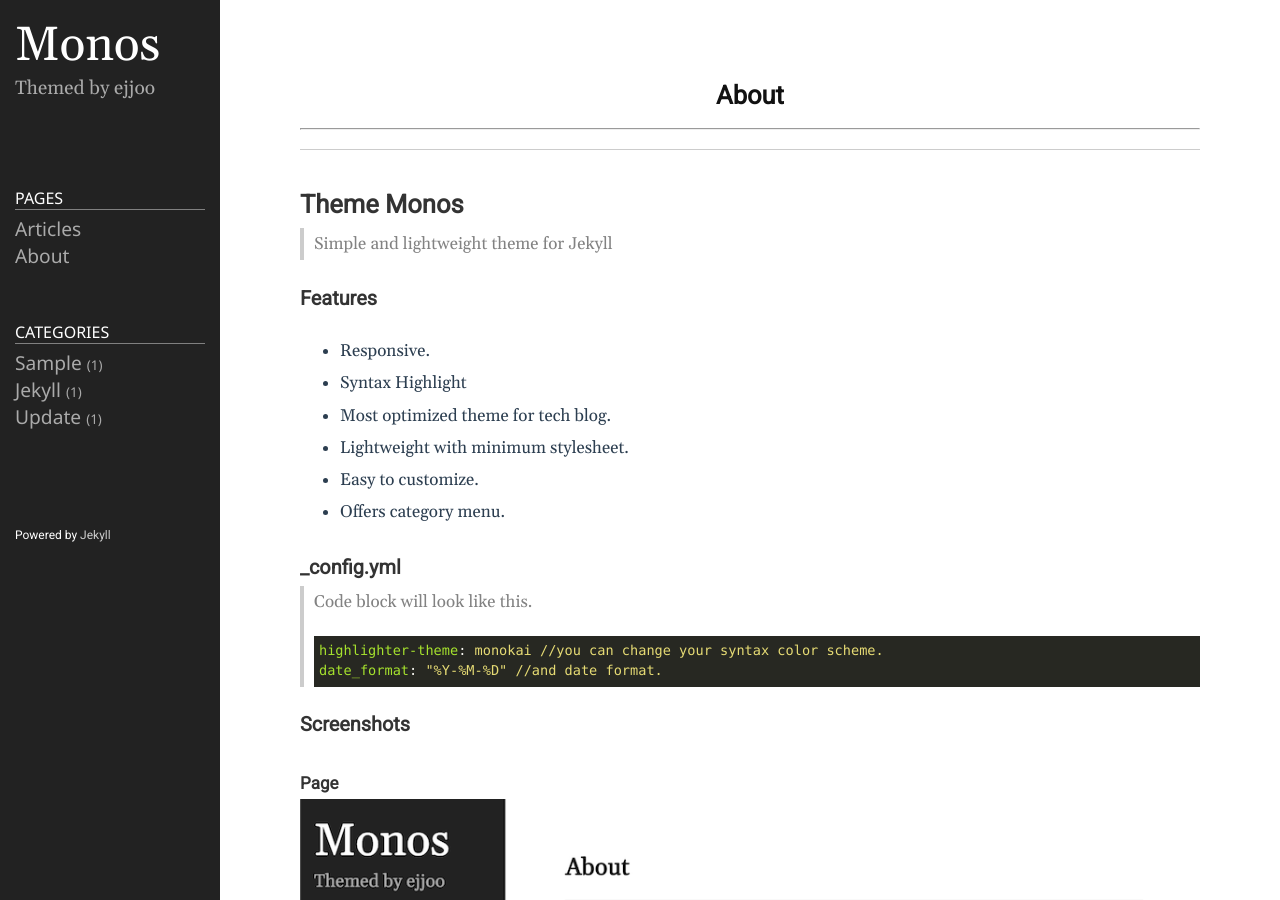
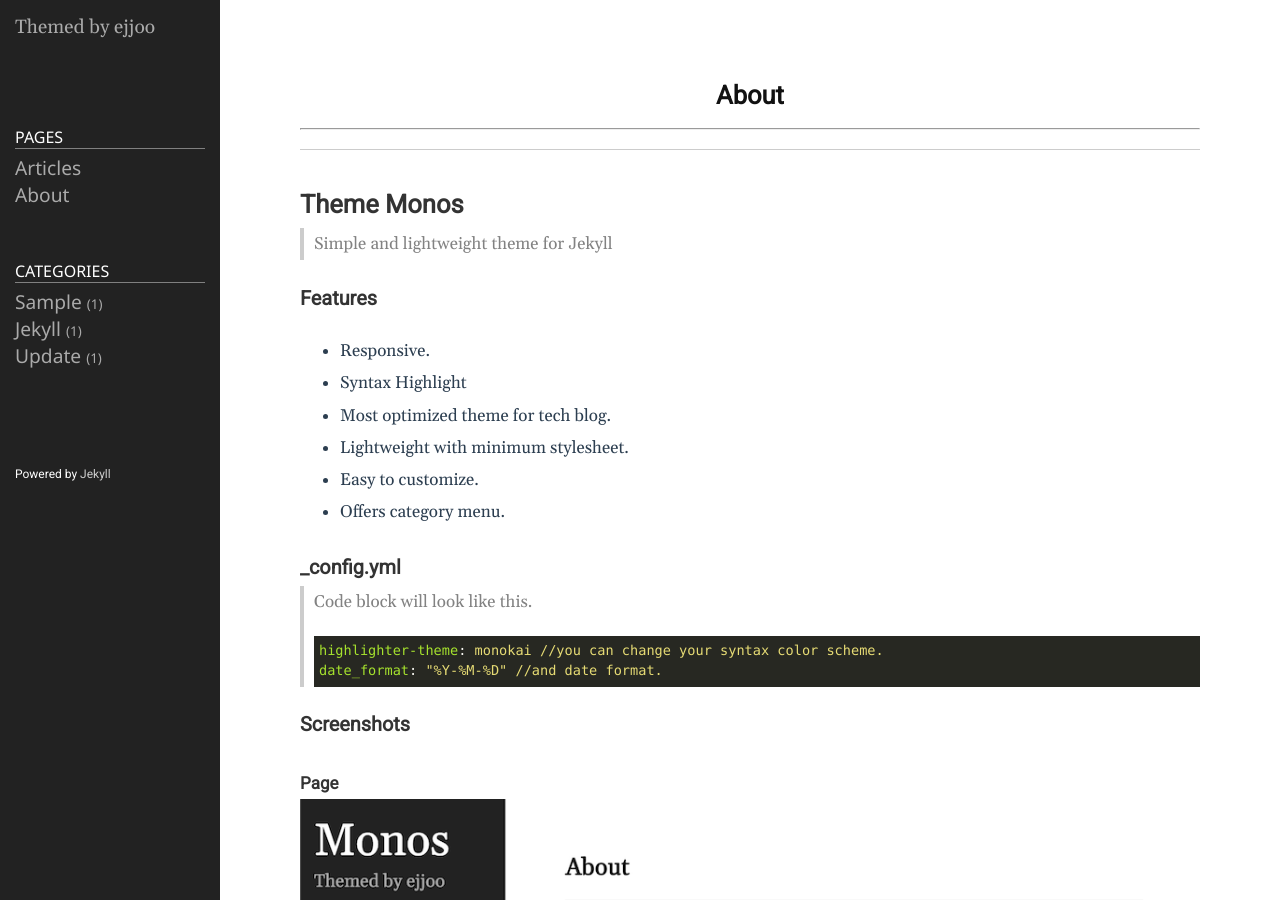
Before and after one commit to Veronikapj/veronikapj.github.io, a Jekyll site: the page built from README.md, in a window 1280 px wide and 900 px high. Built offline with Jekyll 4.4.1, drawn with Linux system fonts in a browser that asks for light colours.

Commit message:
Update _config.yml

```diff
--- a/_config.yml
+++ b/_config.yml
@@ -18,13 +18,13 @@
 # You can create any custom variable you would like, and they will be accessible
 # in the templates via {{ site.myvariable }}.
 
-title: Monos
-email: ejjoo7994@gmail.com
+title:
+email: sherlockpj@gmail.com
 description: >- # this means to ignore newlines until "baseurl:"
   Themed by ejjoo
 # baseurl: "/" # the subpath of your site, e.g. /blog
 # url: "http://ejjoo.github.io" # the base hostname & protocol for your site, e.g. http://example.com
-github_username: ejjoo
+github_username: veronikapj
 highlighter: rouge
 svg:
   optimize: true
```
